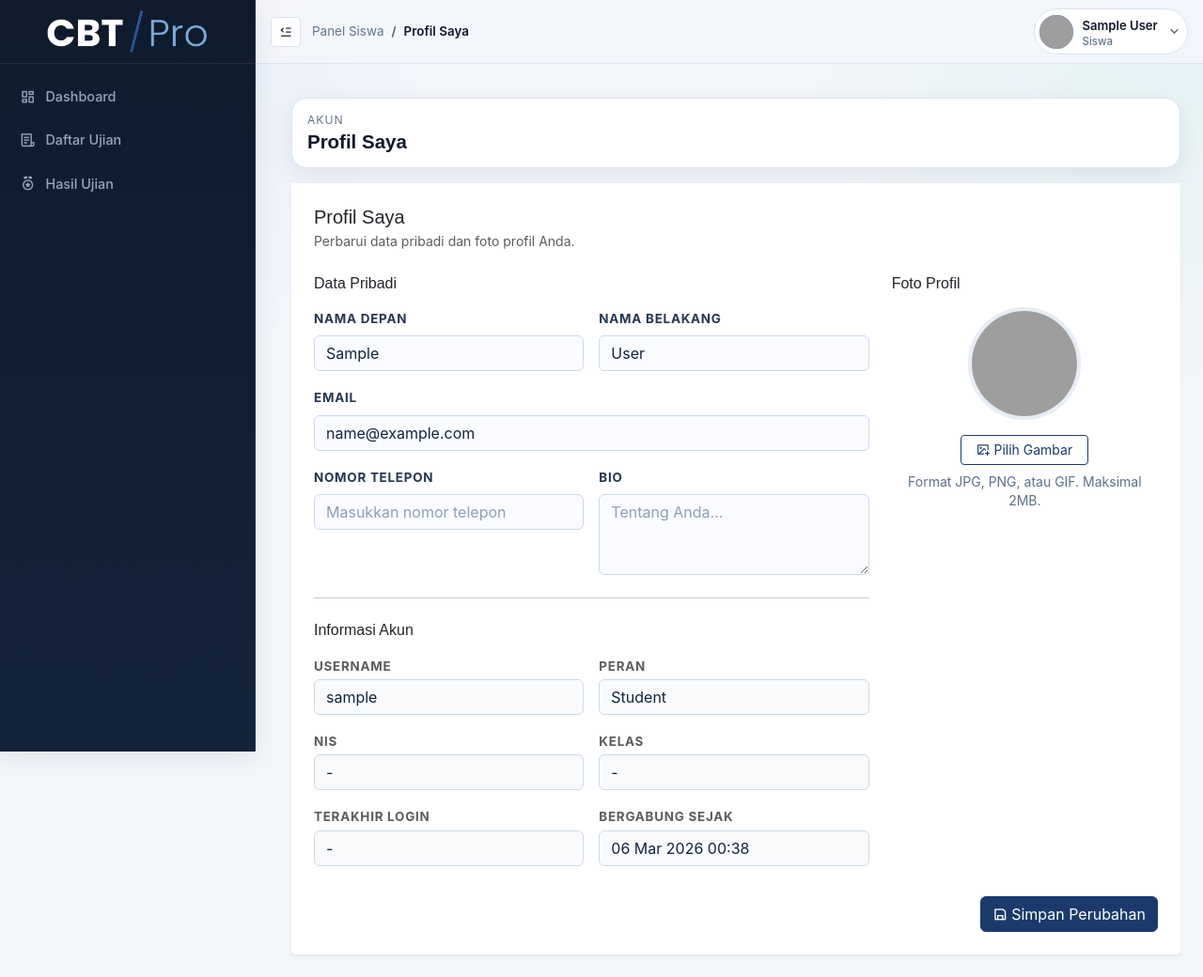
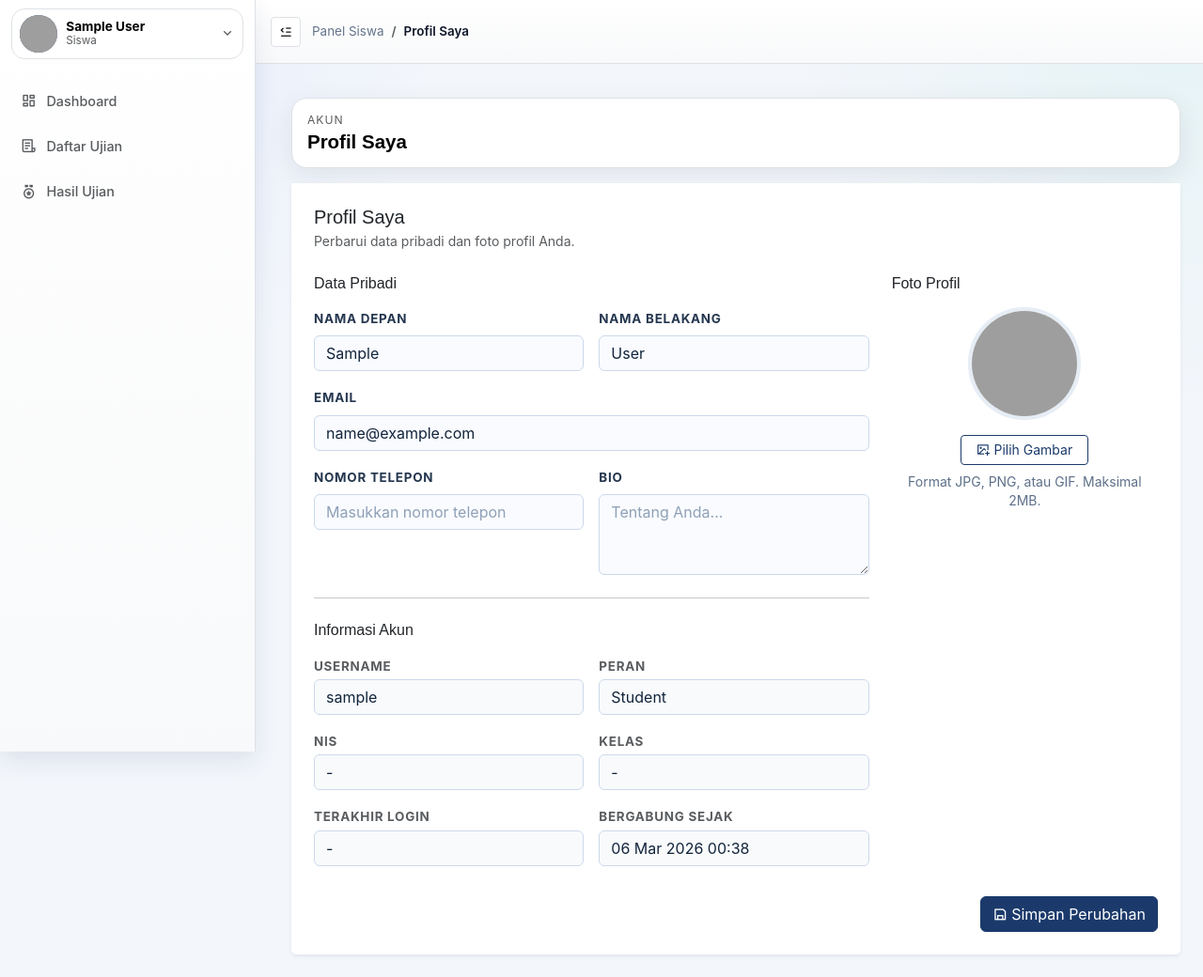
Before and after one commit to jendrabn/cbt_pro, a Django app: page /profile/ in a window 1280 px wide. Shown: the whole page at 94% size. Run offline with Django 5.2, Linux system fonts and the light colour scheme; the visitor is signed in with stand-in values (Sample User, id 1); data comes from the database, SQL or seed files in the repository; data that the repository does not hold is empty; style sheets or scripts are compiled from the project's sources; some libraries are stand-ins or nearby versions; grey boxes are pictures that could not be loaded.

Commit message:
refactor sidebar and topbar components, add responsive design and user profile dropdown

```diff
--- a/apps/core/context_processors.py
+++ b/apps/core/context_processors.py
@@ -1,7 +1,20 @@
 from __future__ import annotations
+
+from pathlib import Path
+
+from django.conf import settings
 
 from apps.core.services import get_branding_settings
 
 
 def branding_context(request):
     return {"branding": get_branding_settings()}
+
+
+def asset_version_context(request):
+    css_path = Path(settings.BASE_DIR) / "static" / "css" / "main.css"
+    try:
+        version = str(int(css_path.stat().st_mtime))
+    except OSError:
+        version = "1"
+    return {"asset_version": version}
--- a/apps/core/templatetags/cbt_extras.py
+++ b/apps/core/templatetags/cbt_extras.py
@@ -1,6 +1,7 @@
 from __future__ import annotations
 
 from django import template
+from django.core.exceptions import ObjectDoesNotExist
 from urllib.parse import quote_plus
 
 register = template.Library()
@@ -23,6 +24,46 @@ def avatar_url(name: str) -> str:
     return f"https://ui-avatars.com/api/?name={encoded_name}&background=random&color=fff&bold=true"
 
 
+@register.filter(name="max_words")
+def max_words(value: str, limit: int = 2) -> str:
+    try:
+        max_limit = max(int(limit), 1)
+    except (TypeError, ValueError):
+        max_limit = 2
+
+    parts = [part for part in str(value or "").strip().split() if part]
+    if not parts:
+        return "User"
+    return " ".join(parts[:max_limit])
+
+
+@register.simple_tag(name="user_avatar_url")
+def user_avatar_url(user) -> str:
+    if user is None:
+        return avatar_url("")
+
+    display_name = user.get_full_name() or getattr(user, "username", "")
+
+    try:
+        profile = user.profile
+    except ObjectDoesNotExist:
+        profile = None
+
+    if profile is not None:
+        profile_picture = getattr(profile, "profile_picture", None)
+        if profile_picture:
+            try:
+                return profile_picture.url
+            except (OSError, ValueError):
+                pass
+
+        profile_picture_url = str(getattr(profile, "profile_picture_url", "") or "").strip()
+        if profile_picture_url:
+            return profile_picture_url
+
+    return avatar_url(display_name)
+
+
 @register.simple_tag(takes_context=True)
 def cbt_active(context, *url_names: str) -> str:
     request = context.get("request")
--- a/config/settings.py
+++ b/config/settings.py
@@ -84,6 +84,7 @@ TEMPLATES = [
                 "django.contrib.auth.context_processors.auth",
                 "django.contrib.messages.context_processors.messages",
                 "apps.core.context_processors.branding_context",
+                "apps.core.context_processors.asset_version_context",
             ],
         },
     },
--- a/static/scss/custom.scss
+++ b/static/scss/custom.scss
@@ -1,14 +1,14 @@
 :root {
-    --dash-primary: var(--cbt-primary, #0d6efd);
+    --dash-primary: var(--bs-primary);
     --dash-bg: #f3f6fb;
-    --dash-surface: #ffffff;
-    --dash-ink: #0f172a;
-    --dash-muted: #64748b;
-    --dash-border: #dbe4f0;
-    --dash-sidebar-bg: #0f1b2d;
-    --dash-sidebar-bg-soft: #13233a;
-    --dash-sidebar-text: #95a7c1;
-    --dash-sidebar-text-active: #ffffff;
+    --dash-surface: var(--bs-body-bg);
+    --dash-ink: var(--bs-emphasis-color);
+    --dash-muted: var(--bs-secondary-color);
+    --dash-border: var(--bs-border-color);
+    --dash-sidebar-bg: var(--bs-body-bg);
+    --dash-sidebar-bg-soft: var(--bs-tertiary-bg);
+    --dash-sidebar-text: var(--bs-secondary-color);
+    --dash-sidebar-text-active: var(--bs-white);
     --dash-topbar-height: 68px;
     --dash-sidebar-width: 272px;
     --dash-sidebar-width-collapsed: 84px;
@@ -53,9 +53,9 @@ body.dashboard-body.cbt-mobile-sidebar-open {
     left: 0;
     height: var(--dash-topbar-height);
     z-index: 1040;
-    background: rgba(243, 246, 251, 0.92);
+    background: linear-gradient(180deg, var(--dash-sidebar-bg), var(--dash-sidebar-bg-soft));
     border-bottom: 1px solid var(--dash-border);
-    backdrop-filter: blur(8px);
+    backdrop-filter: none;
 }
 
 body.dashboard-body.cbt-has-sidebar .cbt-topbar {
@@ -84,18 +84,18 @@ body.dashboard-body.cbt-has-sidebar.cbt-sidebar-collapsed .cbt-topbar {
 
 .cbt-sidebar-toggle {
     border: 1px solid var(--dash-border);
-    background: #fff;
+    background: var(--dash-surface);
     color: var(--dash-ink);
 }
 
 .cbt-sidebar-toggle:hover {
-    border-color: #bfd2ea;
-    background: #f9fbff;
+    border-color: rgba(var(--bs-primary-rgb), 0.28);
+    background: rgba(var(--bs-primary-rgb), 0.06);
 }
 
 .cbt-user-menu-btn {
     border: 1px solid var(--dash-border);
-    background: #fff;
+    background: var(--dash-surface);
     display: inline-flex;
     align-items: center;
     gap: 0.6rem;
@@ -123,7 +123,7 @@ body.dashboard-body.cbt-has-sidebar.cbt-sidebar-collapsed .cbt-topbar {
     width: 36px;
     height: 36px;
     border-radius: 999px;
-    background: linear-gradient(135deg, var(--dash-primary), #45a6ff);
+    background: linear-gradient(135deg, rgba(var(--bs-primary-rgb), 1), rgba(var(--bs-primary-rgb), 0.7));
     color: #fff;
     display: inline-flex;
     align-items: center;
@@ -138,7 +138,7 @@ body.dashboard-body.cbt-has-sidebar.cbt-sidebar-collapsed .cbt-topbar {
     height: 36px;
     border-radius: 999px;
     object-fit: cover;
-    background: linear-gradient(135deg, var(--dash-primary), #45a6ff);
+    background: linear-gradient(135deg, rgba(var(--bs-primary-rgb), 1), rgba(var(--bs-primary-rgb), 0.7));
 }
 
 .cbt-sidebar {
@@ -150,8 +150,8 @@ body.dashboard-body.cbt-has-sidebar.cbt-sidebar-collapsed .cbt-topbar {
     z-index: 1045;
     background: linear-gradient(180deg, var(--dash-sidebar-bg), var(--dash-sidebar-bg-soft));
     color: var(--dash-sidebar-text);
-    border-right: 1px solid rgba(255, 255, 255, 0.08);
-    box-shadow: var(--dash-shadow-soft);
+    border-right: 1px solid var(--dash-border);
+    box-shadow: 0 10px 24px rgba(var(--bs-primary-rgb), 0.1);
     display: flex;
     flex-direction: column;
     transition: width 0.25s ease, transform 0.25s ease;
@@ -159,12 +159,100 @@ body.dashboard-body.cbt-has-sidebar.cbt-sidebar-collapsed .cbt-topbar {
 
 .cbt-sidebar-header {
     min-height: var(--dash-topbar-height);
-    border-bottom: 1px solid rgba(255, 255, 255, 0.08);
-    display: flex;
-    align-items: center;
-    justify-content: center;
-    padding: 0.55rem 1rem;
+    border-bottom: 0;
+    display: flex;
+    align-items: center;
+    justify-content: stretch;
+    padding: 0.55rem 0.75rem;
+    overflow: visible;
+}
+
+.cbt-sidebar-user-dropdown {
+    width: 100%;
+}
+
+.cbt-sidebar-user-toggle {
+    width: 100%;
+    border: 1px solid var(--dash-border);
+    background: var(--dash-surface);
+    border-radius: 14px;
+    cursor: pointer;
+    display: flex;
+    align-items: center;
+    gap: 0.58rem;
+    padding: 0.38rem 0.5rem;
+    color: var(--dash-ink);
+    transition: border-color 0.2s ease, background-color 0.2s ease, color 0.2s ease;
+}
+
+.cbt-sidebar-user-toggle:hover,
+.cbt-sidebar-user-toggle:focus {
+    border-color: rgba(var(--bs-primary-rgb), 0.35);
+    background: rgba(var(--bs-primary-rgb), 0.06);
+    color: var(--dash-primary);
+}
+
+.cbt-sidebar-user-toggle:focus-visible {
+    outline: 0;
+    box-shadow: 0 0 0 0.2rem rgba(var(--bs-primary-rgb), 0.16);
+}
+
+.cbt-sidebar-user-avatar {
+    width: 40px;
+    height: 40px;
+    border-radius: 999px;
+    object-fit: cover;
+    background: linear-gradient(135deg, rgba(var(--bs-primary-rgb), 1), rgba(var(--bs-primary-rgb), 0.72));
+    flex-shrink: 0;
+}
+
+.cbt-sidebar-user-meta {
+    min-width: 0;
+    display: flex;
+    flex-direction: column;
+    align-items: flex-start;
+    line-height: 1.15;
+}
+
+.cbt-sidebar-user-name {
+    font-size: 0.85rem;
+    font-weight: 700;
+    color: var(--dash-ink);
+    white-space: nowrap;
+    max-width: 148px;
     overflow: hidden;
+    text-overflow: ellipsis;
+}
+
+.cbt-sidebar-user-role {
+    font-size: 0.73rem;
+    color: var(--dash-muted);
+}
+
+.cbt-sidebar-user-caret {
+    margin-left: auto;
+    color: var(--dash-muted);
+    font-size: 1rem;
+}
+
+.cbt-sidebar-user-menu {
+    width: min(calc(var(--dash-sidebar-width) - 1.5rem), calc(100vw - 1.5rem));
+    border: 1px solid var(--dash-border);
+    border-radius: 12px;
+    padding: 0.35rem;
+}
+
+.cbt-sidebar-user-menu .dropdown-item {
+    border-radius: 8px;
+    font-size: 0.85rem;
+    padding: 0.45rem 0.58rem;
+    color: var(--bs-body-color);
+}
+
+.cbt-sidebar-user-menu .dropdown-item:hover,
+.cbt-sidebar-user-menu .dropdown-item:focus {
+    background: rgba(var(--bs-primary-rgb), 0.1);
+    color: var(--dash-primary);
 }
 
 .cbt-sidebar-brand-image {
@@ -176,7 +264,7 @@ body.dashboard-body.cbt-has-sidebar.cbt-sidebar-collapsed .cbt-topbar {
     object-fit: contain;
 }
 
-.cbt-sidebar-header img {
+.cbt-sidebar-header .cbt-sidebar-brand-image {
     width: auto;
     height: auto;
     max-width: 100%;
@@ -209,6 +297,7 @@ body.dashboard-body.cbt-has-sidebar.cbt-sidebar-collapsed .cbt-topbar {
     color: var(--dash-sidebar-text);
     text-decoration: none;
     border-radius: 10px;
+    border: 1px solid transparent;
     padding: 0.58rem 0.68rem;
     display: flex;
     align-items: center;
--- a/templates/errors/403.html
+++ b/templates/errors/403.html
@@ -5,7 +5,7 @@
     <meta charset="UTF-8">
     <meta name="viewport" content="width=device-width, initial-scale=1.0">
     <title>403 - Akses Ditolak</title>
-    <link href="{% static 'css/main.css' %}" rel="stylesheet">
+    <link href="{% static 'css/main.css' %}?v={{ asset_version }}" rel="stylesheet">
     <link href="https://cdn.jsdelivr.net/npm/remixicon@4.0.0/fonts/remixicon.css" rel="stylesheet">
 </head>
 <body class="bg-light">
--- a/templates/layouts/base_dashboard.html
+++ b/templates/layouts/base_dashboard.html
@@ -11,7 +11,7 @@
             --cbt-primary: {{ branding.primary_color|default:'#0d6efd' }};
         }
     </style>
-    <link href="{% static 'css/main.css' %}" rel="stylesheet">
+    <link href="{% static 'css/main.css' %}?v={{ asset_version }}" rel="stylesheet">
     <link href="https://cdn.jsdelivr.net/npm/remixicon@4.0.0/fonts/remixicon.css" rel="stylesheet">
     {% block extra_css %}{% endblock %}
 </head>
--- a/templates/partials/sidebar_student.html
+++ b/templates/partials/sidebar_student.html
@@ -1,14 +1,7 @@
-{% load cbt_extras static %}
+{% load cbt_extras %}
 <aside class="cbt-sidebar">
     <div class="cbt-sidebar-header">
-        {% with sidebar_logo=branding.institution_logo_dark_url|default:branding.institution_logo_url|default:'/static/images/logo-light.png' %}
-        <img
-            src="{{ sidebar_logo }}"
-            alt="{{ branding.institution_name|default:'Logo Institusi' }}"
-            class="cbt-sidebar-brand-image"
-            onerror="this.onerror=null;this.src='{% static 'images/logo-light.png' %}';"
-        >
-        {% endwith %}
+        {% include "partials/sidebar_user_menu.html" with role_label="Siswa" %}
     </div>
     <nav class="cbt-sidebar-nav" aria-label="Sidebar navigation">
         <a class="cbt-sidebar-link {% cbt_active 'student_dashboard' %}" href="/student/dashboard/">
--- /dev/null
+++ b/templates/partials/sidebar_user_menu.html
@@ -0,0 +1,40 @@
+{% load cbt_extras %}
+{% with display_name=request.user.get_full_name|default:request.user.username %}
+<div class="dropdown cbt-sidebar-user-dropdown">
+    <button
+        class="cbt-sidebar-user-toggle"
+        type="button"
+        data-bs-toggle="dropdown"
+        aria-expanded="false"
+        aria-label="Menu pengguna"
+    >
+        <img src="{% user_avatar_url request.user %}" alt="Avatar {{ display_name }}" class="cbt-sidebar-user-avatar">
+        <span class="cbt-sidebar-user-meta">
+            <span class="cbt-sidebar-user-name">{{ display_name|max_words:2 }}</span>
+            <span class="cbt-sidebar-user-role">{{ role_label }}</span>
+        </span>
+        <i class="ri-arrow-down-s-line cbt-sidebar-user-caret" aria-hidden="true"></i>
+    </button>
+    <ul class="dropdown-menu cbt-sidebar-user-menu shadow-sm">
+        <li>
+            <a class="dropdown-item" href="{% url 'profile' %}">
+                <i class="ri-account-circle-line me-2"></i>Profil
+            </a>
+        </li>
+        <li>
+            <a class="dropdown-item" href="{% url 'change_password' %}">
+                <i class="ri-lock-password-line me-2"></i>Ubah Password
+            </a>
+        </li>
+        <li><hr class="dropdown-divider"></li>
+        <li>
+            <form method="post" action="{% url 'logout' %}">
+                {% csrf_token %}
+                <button type="submit" class="dropdown-item text-danger">
+                    <i class="ri-logout-box-r-line me-2"></i>Logout
+                </button>
+            </form>
+        </li>
+    </ul>
+</div>
+{% endwith %}
--- a/templates/partials/topbar.html
+++ b/templates/partials/topbar.html
@@ -1,4 +1,3 @@
-{% load cbt_extras %}
 <header class="cbt-topbar">
     <div class="cbt-topbar-inner">
         <div class="cbt-topbar-start">
@@ -19,42 +18,5 @@
                 </ol>
             </nav>
         </div>
-        <div class="dropdown">
-            <button class="cbt-user-menu-btn" type="button" data-bs-toggle="dropdown" aria-expanded="false">
-                {% with profile=request.user.profile %}
-                    {% if profile.profile_picture %}
-                        <img src="{{ profile.profile_picture.url }}" alt="Avatar" class="cbt-user-avatar-img">
-                    {% else %}
-                        <img src="{{ request.user.get_full_name|default:request.user.username|avatar_url }}" alt="Avatar" class="cbt-user-avatar-img">
-                    {% endif %}
-                {% endwith %}
-                <span class="text-start">
-                    <span class="name">{{ request.user.get_full_name|default:request.user.username }}</span>
-                    <span class="role">{{ role_label }}</span>
-                </span>
-                <i class="ri-arrow-down-s-line text-muted"></i>
-            </button>
-            <ul class="dropdown-menu dropdown-menu-end shadow-sm">
-                <li>
-                    <a class="dropdown-item" href="{% url 'profile' %}">
-                        <i class="ri-account-circle-line me-2"></i>Profil
-                    </a>
-                </li>
-                <li>
-                    <a class="dropdown-item" href="{% url 'change_password' %}">
-                        <i class="ri-lock-password-line me-2"></i>Ubah Password
-                    </a>
-                </li>
-                <li><hr class="dropdown-divider"></li>
-                <li>
-                    <form method="post" action="{% url 'logout' %}" class="px-2 py-1">
-                        {% csrf_token %}
-                        <button type="submit" class="dropdown-item text-danger">
-                            <i class="ri-logout-box-r-line me-2"></i>Logout
-                        </button>
-                    </form>
-                </li>
-            </ul>
-        </div>
     </div>
 </header>
```
Also changed, not shown: other parts of static/scss/custom.scss (+29 -11 lines), templates/partials/sidebar_admin.html (+2 -9 lines), templates/partials/sidebar_teacher.html (+2 -9 lines), 1 other file.
